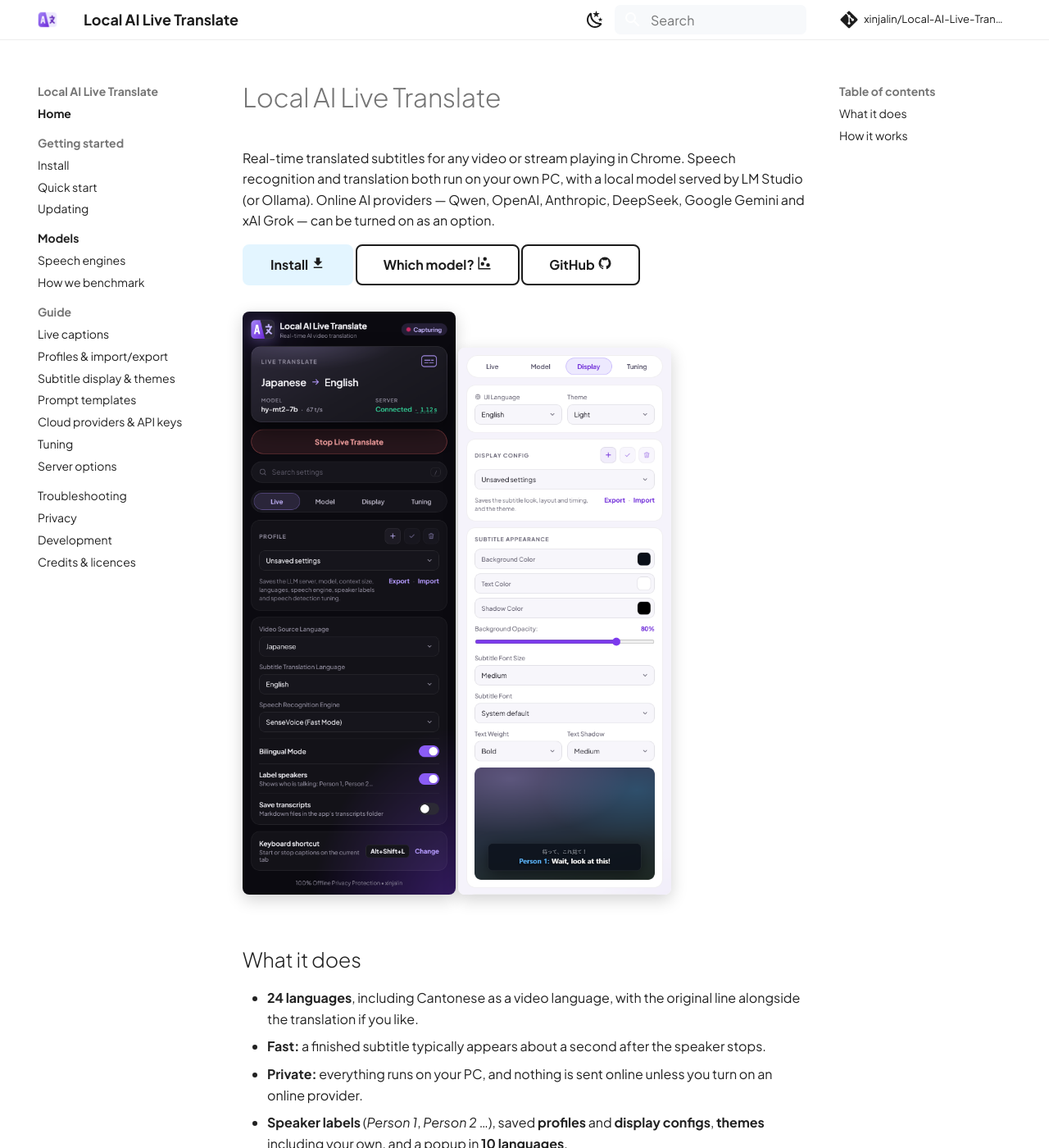
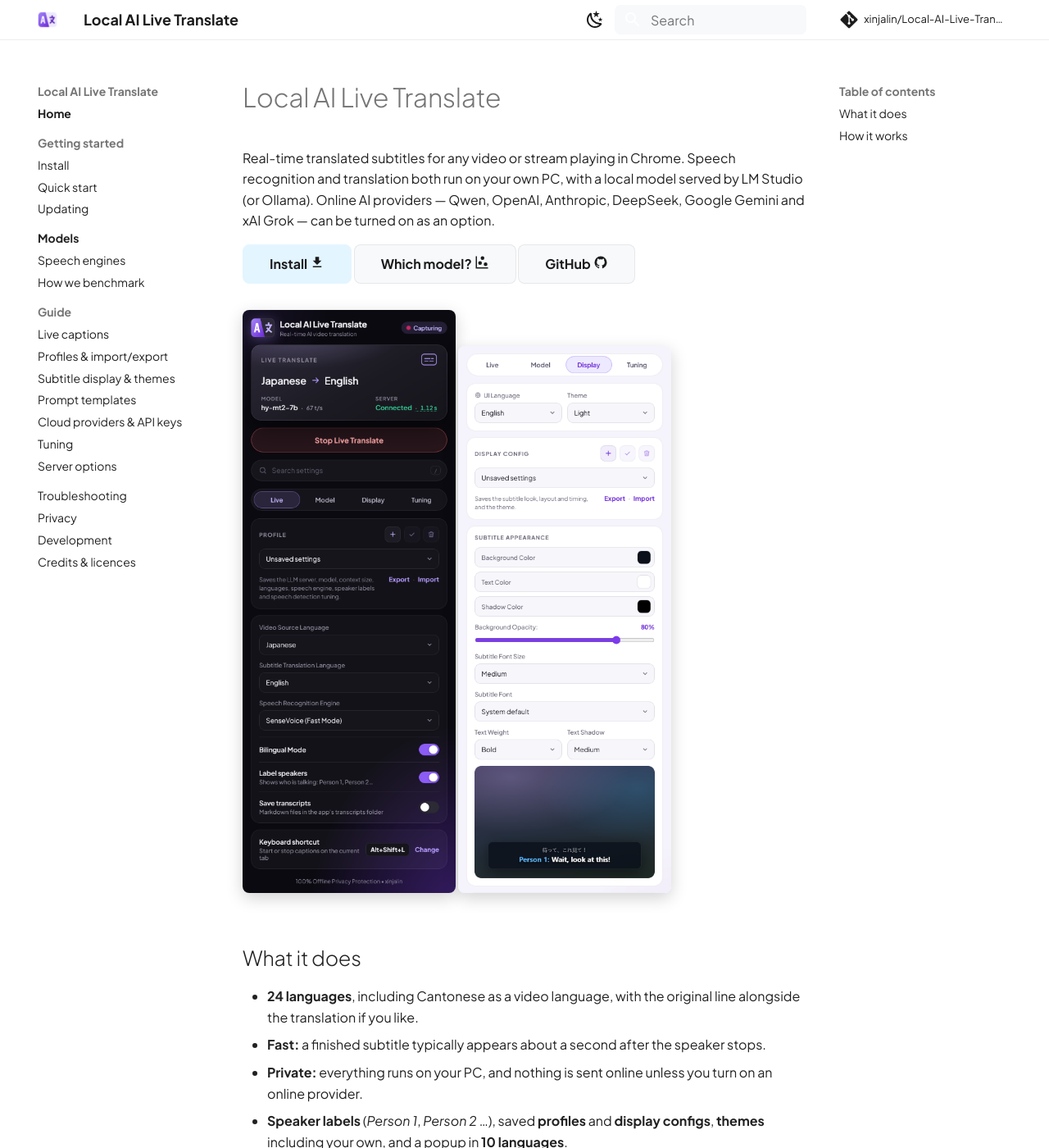
Before and after one commit to xinjalin/Local-AI-Live-Translate-docs, an MkDocs documentation site: the page built from docs/index.md, in a window 1280 px wide and 1400 px high. Shown: the whole window at 82% size. Built offline with MkDocs 1.6.1 and Material for MkDocs 9.7.7, drawn with Linux system fonts in a browser that asks for light colours; comment, search, counter and statistics services are not loaded.

Commit message:
Home page buttons: always visible, readable on hover
Material drew the secondary buttons in the header colour (invisible on the
dark page until hovered) and filled them with a pale accent and white
text on hover.

Co-Authored-By: Claude Opus 5.5 <noreply@anthropic.com>

```diff
--- a/docs/assets/site.css
+++ b/docs/assets/site.css
@@ -79,9 +79,15 @@
 .md-typeset .admonition, .md-typeset details { border-radius: 0.45rem; border-width: 0; background: var(--lt-card);
   box-shadow: none; }
 
-/* Buttons on the home page */
-.md-typeset .md-button { border-radius: 0.4rem; }
+/* Buttons on the home page: always visible, readable on hover (Material's defaults draw a secondary
+   button in the header colour, which disappears on the dark page) */
+.md-typeset .md-button { border-radius: 0.4rem; border: 1px solid var(--lt-line); background: var(--lt-card);
+  color: var(--lt-text); font-weight: 600; }
+.md-typeset .md-button:hover, .md-typeset .md-button:focus { border-color: var(--lt-muted); background: var(--lt-card-2);
+  color: var(--lt-text); }
 .md-typeset .md-button--primary { background: var(--lt-hi-1); border-color: var(--lt-hi-1); color: var(--lt-hi-text); }
+.md-typeset .md-button--primary:hover, .md-typeset .md-button--primary:focus { background: #cbe8fb; border-color: #cbe8fb;
+  color: var(--lt-hi-text); }
 
 /* Screenshots side by side */
 .md-typeset .shots { display: flex; flex-wrap: wrap; gap: .8rem; align-items: flex-start; }
```
